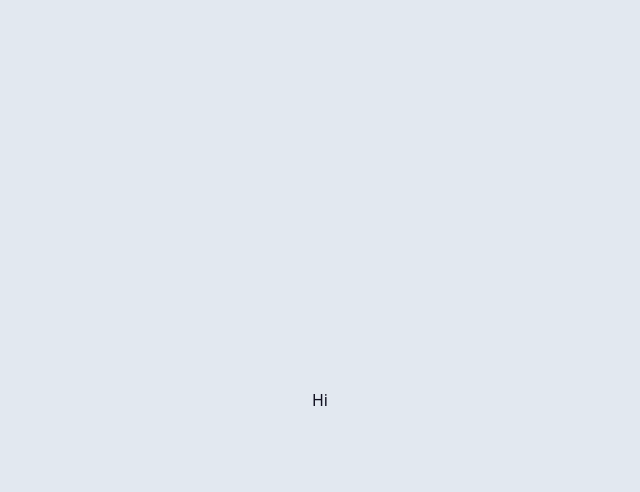
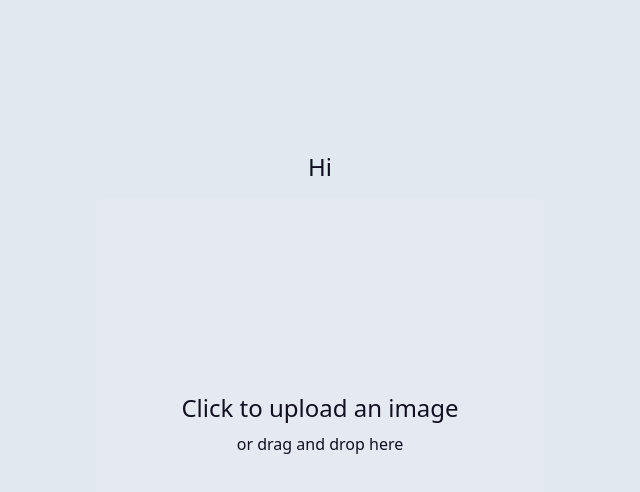
Before and after one commit to krushilnaik/polify, a Vue app: page / in a window 1280 px wide. Shown: the top 492 px of the page, without its empty margins (320-960 px from the left). Built offline with nearby package versions, Linux system fonts and the light colour scheme.

Commit message:
Implement file upload
-- NOTE: nothing is done with the file yet

```diff
--- a/package.json
+++ b/package.json
@@ -27,6 +27,7 @@
     "eslint-plugin-vue": "^9.17.0",
     "npm-run-all2": "^6.0.6",
     "postcss": "^8.4.31",
+    "sass": "^1.68.0",
     "tailwindcss": "^3.3.3",
     "typescript": "~5.2.0",
     "vite": "^4.4.9",
--- a/src/App.vue
+++ b/src/App.vue
@@ -1,9 +1,13 @@
 <script setup lang="ts">
-  import TheWelcome from "./components/TheWelcome.vue";
+  import { TheWelcome, Uploader } from "@/components";
 </script>
 
 <template>
-  <main>
+  <main class="flex flex-col gap-4">
     <TheWelcome />
+    <Uploader />
+    <!-- <canvas
+      class="w-80 md:w-[450px] aspect-square bg-black/10 dark:bg-white/10 rounded-lg"
+    /> -->
   </main>
 </template>
--- a/src/components/TheWelcome.vue
+++ b/src/components/TheWelcome.vue
@@ -1,5 +1,5 @@
 <script setup lang="ts"></script>
 
 <template>
-  <h1>Hi</h1>
+  <h1 class="text-center text-2xl">Hi</h1>
 </template>
--- /dev/null
+++ b/src/components/Uploader.vue
@@ -0,0 +1,65 @@
+<script setup lang="ts">
+  import { ref } from "vue";
+
+  const input = ref<HTMLInputElement>();
+  const label = ref<HTMLLabelElement>();
+  const filename = ref("");
+
+  const handleFileUpload = (event: Event) => {
+    event.preventDefault();
+    event.stopPropagation();
+
+    label.value?.classList.remove("hover");
+
+    if (input.value) {
+      input.value.files = event.dataTransfer.files;
+      filename.value = event.dataTransfer.files[0].name;
+    }
+  };
+
+  const hover = (event: Event) => {
+    event.preventDefault();
+    event.stopPropagation();
+
+    label.value?.classList.add("hover");
+  };
+
+  const deHover = (event: Event) => {
+    event.preventDefault();
+    event.stopPropagation();
+
+    label.value?.classList.remove("hover");
+  };
+</script>
+
+<template>
+  <div>
+    <label
+      for="fileUpload"
+      class="relative w-[450px] aspect-square bg-white/10 rounded-lg grid place-content-center gap-2 text-center border-4 border-transparent transition-colors duration-300"
+      id="inputLabel"
+      ref="label"
+      @dragenter="hover"
+      @dragover="hover"
+      @dragleave="deHover"
+      @dragend="deHover"
+      @drop="handleFileUpload"
+      aria-label="Upload an image"
+    >
+      <span class="text-2xl">Click to upload an image</span>
+      <span id="filename">or drag and drop here</span>
+      <span
+        :style="filename ? 'opacity:1;' : 'opacity:0'"
+        class="absolute bottom-2 left-1/2 -translate-x-1/2"
+        >Uploaded {{ filename }}</span
+      >
+    </label>
+    <input class="hidden" type="file" name="fileUpload" id="fileUpload" ref="input" />
+  </div>
+</template>
+
+<style scoped lang="scss">
+  .hover {
+    @apply bg-emerald-500;
+  }
+</style>
--- /dev/null
+++ b/src/components/index.ts
@@ -0,0 +1,4 @@
+import TheWelcome from "./TheWelcome.vue";
+import Uploader from "./Uploader.vue";
+
+export { TheWelcome, Uploader };
```
Also changed, not shown: src/stores/image.ts (added, +15 -0 lines), 0038Ninetales_600.png (added), 1 other file (tests, documents, lock files or other folders).
